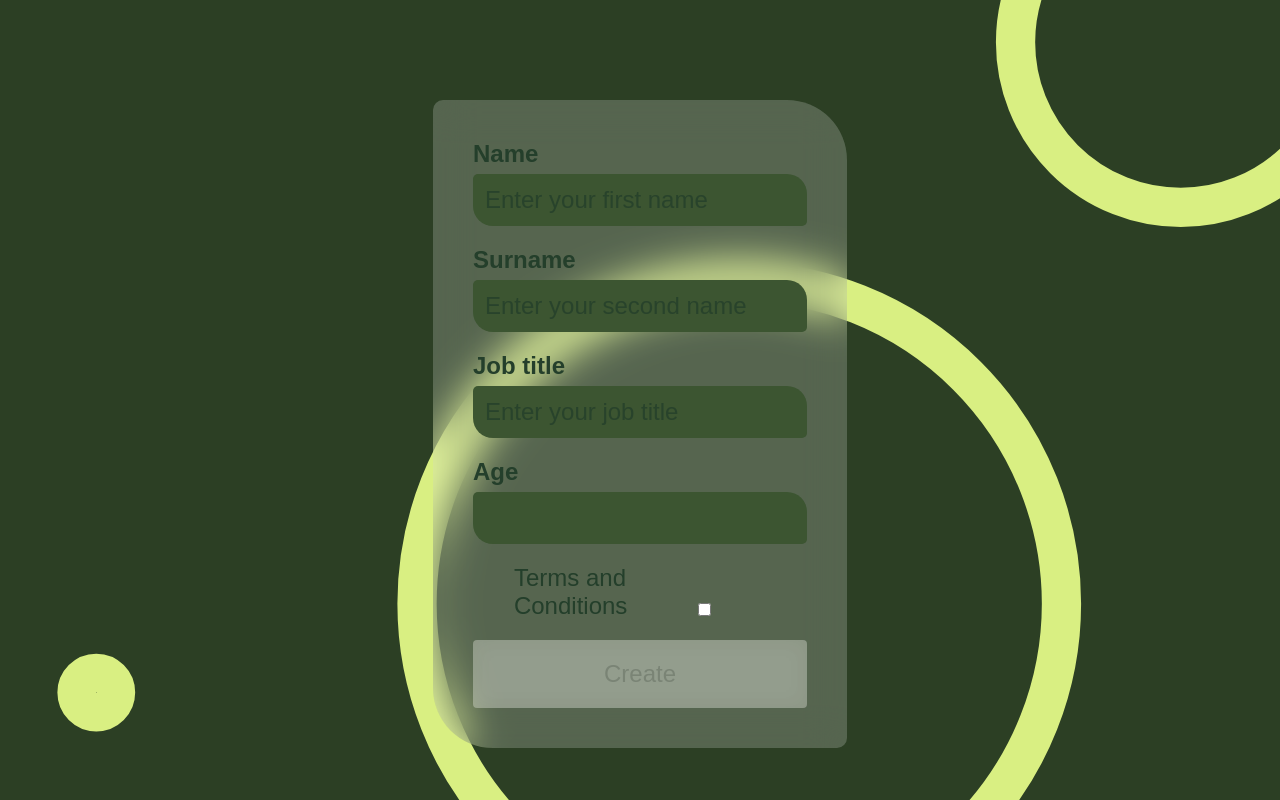
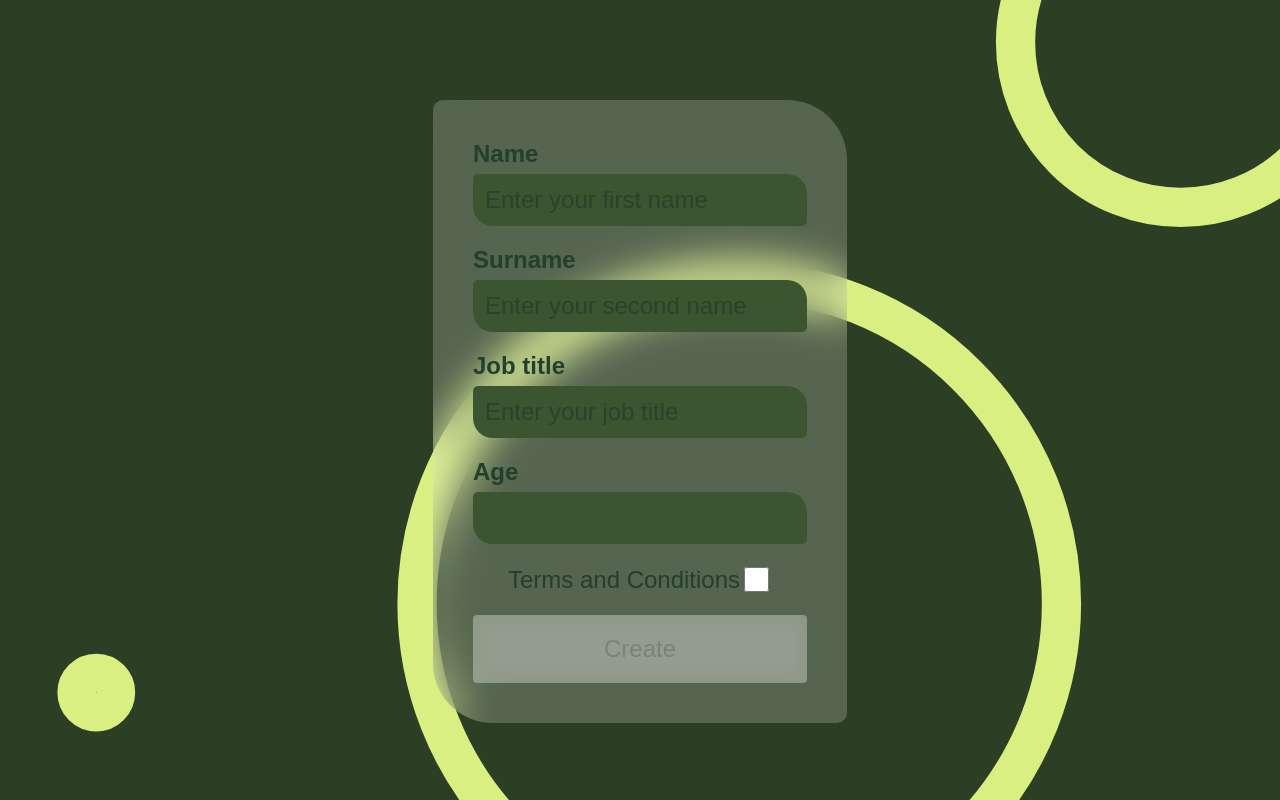
Before and after one commit to Bergwolf4880/TS-Lessons, a React (Create React App) app: page / in a window 1280 px wide. Built offline with nearby package versions, Linux system fonts and the light colour scheme.

Commit message:
homework11_EmployeeForm_fix

```diff
--- a/src/components/EmployeeForm/EmployeeForm.tsx
+++ b/src/components/EmployeeForm/EmployeeForm.tsx
@@ -1,23 +1,25 @@
 import Input from 'components/Input/Input';
 import Button from 'components/Button/Button';
 import { useFormik } from 'formik';
-import { EmployeeFormContainer, CheckboxContainer, Paragraph } from './styles';
+import {
+  EmployeeFormContainer,
+  CheckboxContainer,
+  CheckboxLabel,
+  Checkbox,
+} from './styles';
 import { EmployeeFormValues } from './types';
-import { useState } from 'react';
 
 export const EmloyeeForm = () => {
-  const [isAgreed, setIsAgreed] = useState(true);
-
   const formik = useFormik({
     initialValues: {
       firstName: '',
       secondName: '',
-      age:  '',
+      age: '',
       position: '',
       agreement: false,
     } as EmployeeFormValues,
     onSubmit: (values: EmployeeFormValues) => {
-      console.log('values', values);
+      console.table(values);
     },
   });
 
@@ -55,16 +57,16 @@ export const EmloyeeForm = () => {
         value={formik.values.age}
       />
       <CheckboxContainer>
-      <Paragraph>Terms and Conditions</Paragraph>
-        <Input
+        <CheckboxLabel htmlFor="agreement_id">Terms and Conditions</CheckboxLabel>
+        <Checkbox
+          id="agreement_id"
           name="agreement"
           type="checkbox"
-          onInputChange={formik.handleChange}
+          onChange={formik.handleChange}
           checked={formik.values.agreement}
-          onInputBlur={() => setIsAgreed(false)}
-        />
+        ></Checkbox>
       </CheckboxContainer>
-      <Button name="Create" type="submit" disabled={isAgreed} />
+      <Button name="Create" type="submit" disabled={!formik.values.agreement} />
     </EmployeeFormContainer>
   );
 };
--- a/src/components/EmployeeForm/styles.ts
+++ b/src/components/EmployeeForm/styles.ts
@@ -16,14 +16,15 @@ export const EmployeeFormContainer = styled.form`
 export const CheckboxContainer = styled.div`
 display: flex;
 align-items: center;
-justify-content: center;
-
-
-
+justify-content: space-between;
 `
-export const Paragraph = styled.p`
+export const CheckboxLabel = styled.label`
 font-family: Arial, Helvetica, sans-serif;
 font-weight: 400;
 font-size: 24px;
 color: #243f2b;
 `
+export const Checkbox = styled.input`
+width: 25px;
+height: 25px;
+`
```
